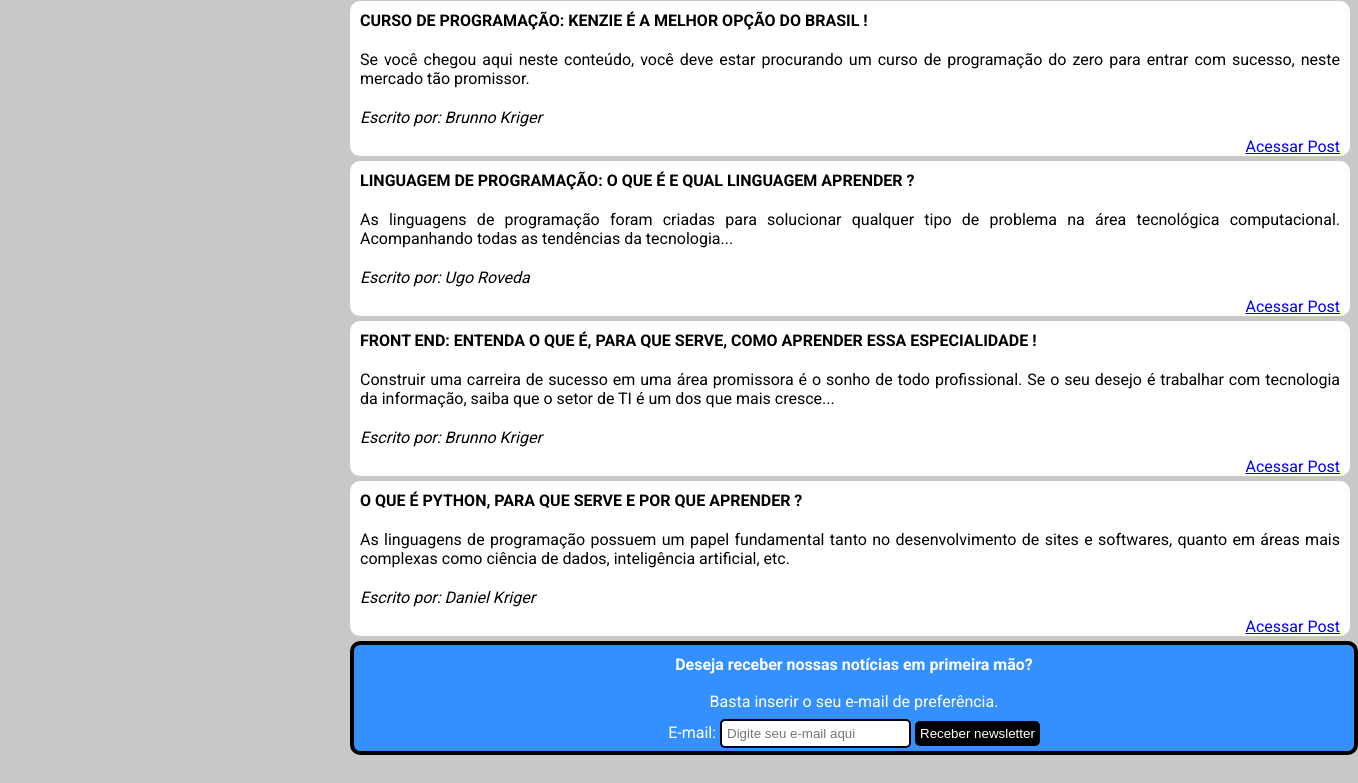
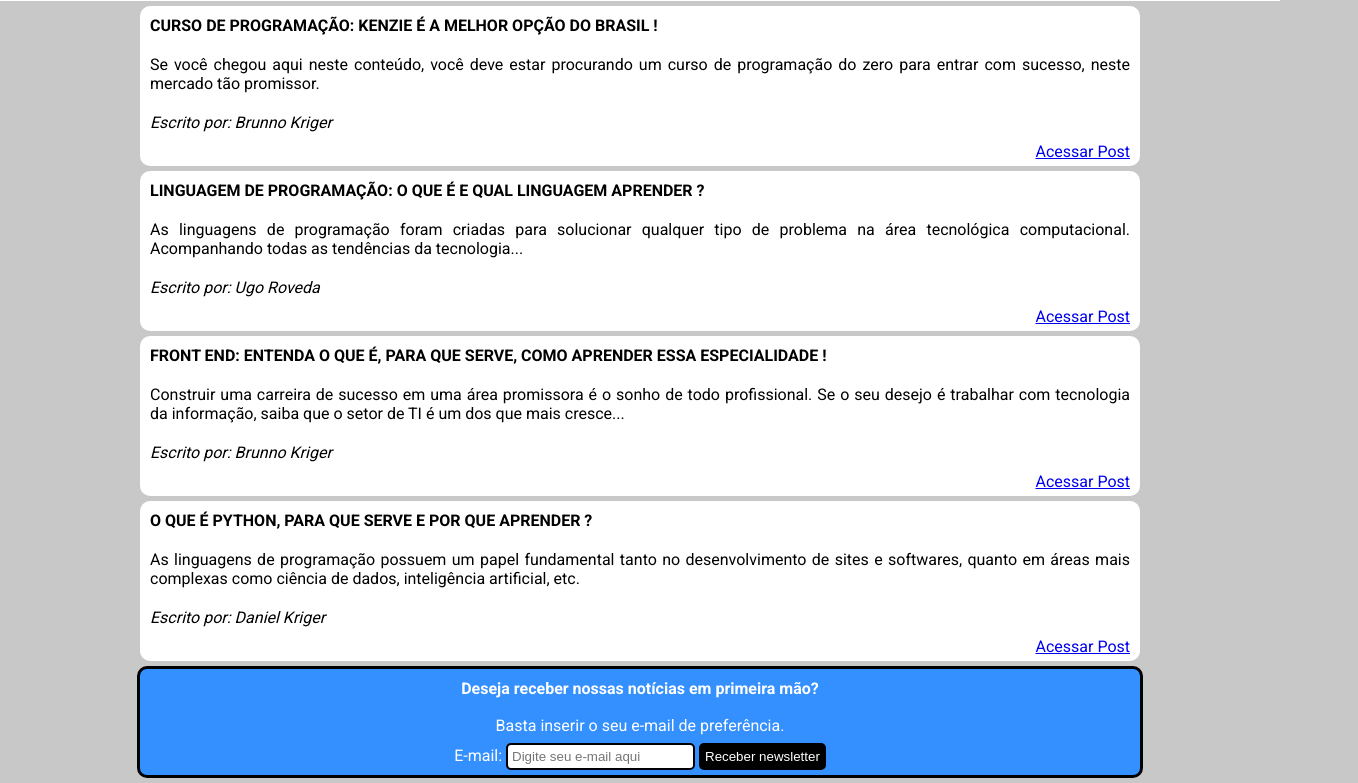
Before and after one commit to Kenzie-Academy-Brasil-Developers/m1-sp2-kenzie-blog-jJINKINGS, a plain HTML site: page index.html in a window 1280 px wide. Shown: the part 361-1144 px from the top of the page, 1358 px wide, since content can reach past the window. Before the commit the page ends 1118 px from the top, so only its background shows below. Drawn offline with Linux system fonts and the light colour scheme.

Commit message:
Corrigido de acordo com a rubrica

```diff
--- a/index.css
+++ b/index.css
@@ -16,20 +16,20 @@ header {
     text-align: center;
 }
 
-h1 {
+header img {
+    margin-top: 5px;
+}
+
+header h1 {
     padding-bottom: 15px;
 }
 
-section {
-    text-align: left;
-}
-
 .posts {
-    display: flex; /**/
-    align-items: flex-start; /**/
-    flex-direction: column; /**/
-    width: 1000px; /**/
-    margin: 5px 350px;
+    display: flex;
+    align-items: flex-start;
+    flex-direction: column;
+    width: 1000px;
+    margin: 5px auto;
     background-color: white;
     border-radius: 10px;
 }
@@ -38,19 +38,18 @@ footer {
     width: 1000px;
     color: white;
     text-align: center;
-    margin: 5px 350px 2px;
+    margin: 5px auto;
     background-color: #3590ff;
     border-radius: 10px;
-
 }
 
 h4 {
-    /* text-align: left; */
     padding: 10px;
 }
 
 a {
     width: 99%;
+    padding-bottom: 5px;
     text-align: right;
 
 }
@@ -60,34 +59,31 @@ p {
     padding: 10px;
 }
 
-.footer_titulo {
+.footer_title {
     text-align: center;
     padding: 10px;
 }
 
-.footer_paragrafo {
+.footer_paragraph {
     text-align: center;
     padding: 8px;
 }
 
-button {
+.button {
     color:white;
     background-color: black;
     border-radius: 5px;
     margin-bottom: 5px;
-    padding: 5px;
+    padding: 6px;
 }
 
-input {
+.footer_border {
+    border: solid 3px black;
+}
+
+.input_border {
+    border: solid 2px black;
     border-radius: 5px;
-    padding: 5px;
+    padding: 4px;
     outline: none;
 }
-
-.border1 {
-    border: solid 4px black;
-}
-
-.border2 {
-    border: solid 2px black;
-}
--- a/index.html
+++ b/index.html
@@ -8,10 +8,8 @@
 <body>
     <header>
             <img src="https://media.graphassets.com/eLnDz54SoOXXXlREnoG3?_gl=1*1u2x7cv*_ga*ODI5NDM3NC4xNjgzNTAwMTg3*_ga_G6FYGSYGZ4*MTY4NDg1NjcwMS4zNy4xLjE2ODQ4NTY5MDMuNTguMC4w" alt="Logo da Kenzie">
-
             <h1>Blog da Kenzie</h1>
     </header>
-
     <main>
         <section>
             <article class="posts">
@@ -22,7 +20,6 @@
                 <p><em>Escrito por: Brunno Kriger</em></p>
                 <a href="https://kenzie.com.br/blog/melhor-curso-de-programacao/" target="_blank">Acessar Post</a>
             </article>
-
             <article class="posts">
                 <h4>LINGUAGEM DE PROGRAMAÇÃO: O QUE É E QUAL LINGUAGEM APRENDER ?</h4>
                 <p>
@@ -31,7 +28,6 @@
                 <p><em>Escrito por: Ugo Roveda</em></p>
                 <a href="https://kenzie.com.br/blog/linguagem-de-programacao/" target="_blank">Acessar Post</a>
             </article>
-
             <article class="posts">
                 <h4>FRONT END: ENTENDA O QUE É, PARA QUE SERVE, COMO APRENDER ESSA ESPECIALIDADE !</h4>
                 <p>
@@ -40,7 +36,6 @@
                 <p><em>Escrito por: Brunno Kriger</em></p>
                 <a href="https://kenzie.com.br/blog/front-end/" target="_blank">Acessar Post</a>
             </article>
-
             <article class="posts">
                 <h4>O QUE É PYTHON, PARA QUE SERVE E POR QUE APRENDER ?</h4>
                 <p>
@@ -51,17 +46,15 @@
             </article>
         </section>
     </main>
-
-     <footer class="border1">
-            <h4 class="footer_titulo">Deseja receber nossas notícias em primeira mão?</h4>
-            <p class="footer_paragrafo">Basta inserir o seu e-mail de preferência.</p>
-
+    <footer class="footer_border">
+            <h4 class="footer_title">Deseja receber nossas notícias em primeira mão?</h4>
+            <p class="footer_paragraph">Basta inserir o seu e-mail de preferência.</p>
             <form action="">
                     <label for="input_email">E-mail:</label>
-                    <input type="email" id="input_email" name="email" placeholder="Digite seu e-mail aqui" class="border2">
+                    <input type="email" id="input_email" name="email" placeholder="Digite seu e-mail aqui" class="input_border">
 
-                    <button type="submit">Receber newsletter</button>
+                    <button type="submit" class="button">Receber newsletter</button>
             </form>
-     </footer>
+    </footer>
 </body>
 </html>
```
